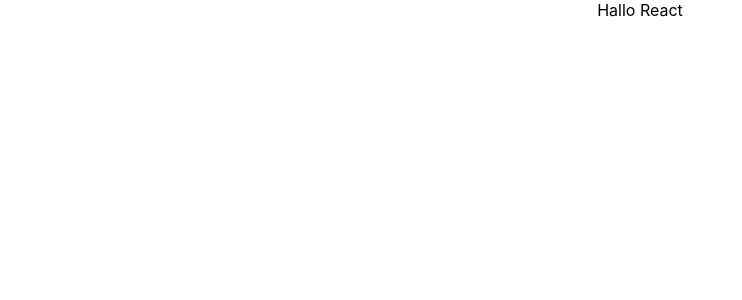
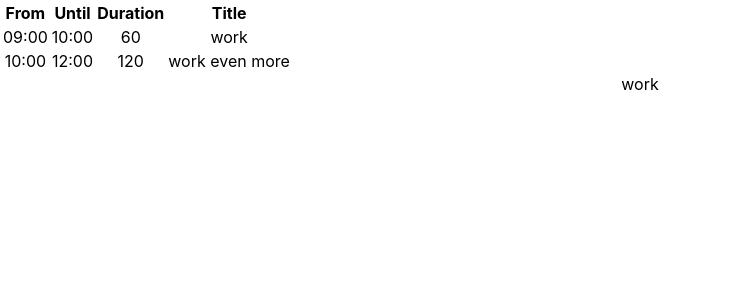
Before and after one commit to sspringer82/reactws, a React (Create React App) app: page / in a window 1280 px wide. Shown: the top 300 px of the page, without its empty margins (0-742 px from the left). Built offline with nearby package versions, Linux system fonts and the light colour scheme.

Commit message:
Child Component

```diff
--- /dev/null
+++ b/src/List/Child.tsx
@@ -0,0 +1,12 @@
+import * as React from 'react';
+import Log from '../shared/Log';
+
+interface Props {
+  item: Log;
+}
+
+const Child: React.FC<Props> = ({item}) => {
+  return <div>{item.title}</div>
+}
+
+export default Child;
--- a/src/List/List.tsx
+++ b/src/List/List.tsx
@@ -1,26 +1,9 @@
 import * as React from 'react';
+import { useEffect, useState } from 'react';
+import Log from '../shared/Log';
+import Child from './Child';
 
-interface Item {
-  id: number;
-  title: string;
-}
-
-const List: React.FC = () => {
-
-  const [state, setState] = React.useState<string>('Hallo Welt');
-  // const [state, setState] = React.useState<Item[]>([]);
-
-  React.useEffect(() => {
-    setTimeout(() => {
-      // setState('Hallo React');
-      setState((prevState) => {
-        return 'Hallo React';
-      });
-    }, 5000);
-    return () => {} // handle unmount
-  }, []); // [] 1x initial ausführen
-
-  const logs = [{
+const initialLogData: Log[] = [{
   id: 1,
   from: '09:00',
   until: '10:00',
@@ -34,11 +17,37 @@ const List: React.FC = () => {
   duration: 120
 }];
 
+const List: React.FC = () => {
+  const [logs, setLogs] = useState<Log[]>([]);
 
+  useEffect(() => {
+    setTimeout(() => {
+      setLogs(prevLogs => {
+        return initialLogData;
+      });
+    }, 5000);
+  },[]);
 
-  return <div>{state}</div>;
-
-
+  return <>
+      <table>
+      <thead>
+        <tr>
+          <th>From</th>
+          <th>Until</th>
+          <th>Duration</th>
+          <th>Title</th>
+        </tr>
+      </thead>
+      {logs.map(log => (
+        <tr>
+          <td>{log.from}</td>
+          <td>{log.until}</td>
+          <td>{log.duration}</td>
+          <td>{log.title}</td>
+        </tr>))}
+    </table>
+    <Child item={initialLogData[0]}></Child>
+  </>
 };
 
 export default List;
--- /dev/null
+++ b/src/shared/Log.ts
@@ -0,0 +1,7 @@
+export default interface Log {
+  id: number;
+  from: string;
+  until: string;
+  title: string;
+  duration: number;
+}
```
Also changed, not shown: Aufgaben/Aufgabe2.md (added, +3 -0 lines). Lines whose indentation alone changed are shown as unchanged.
